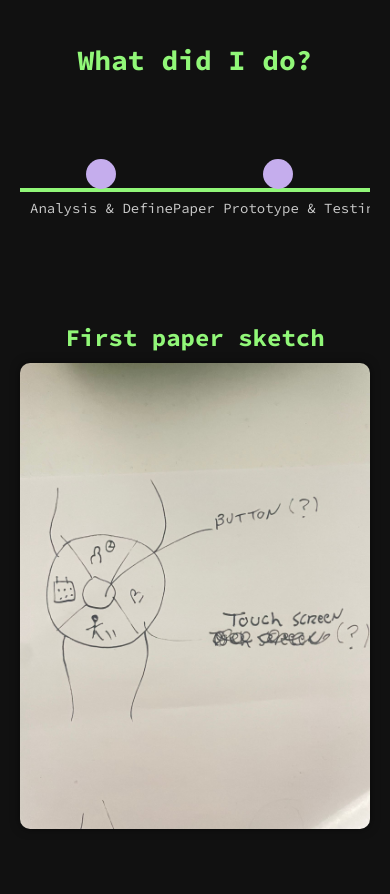
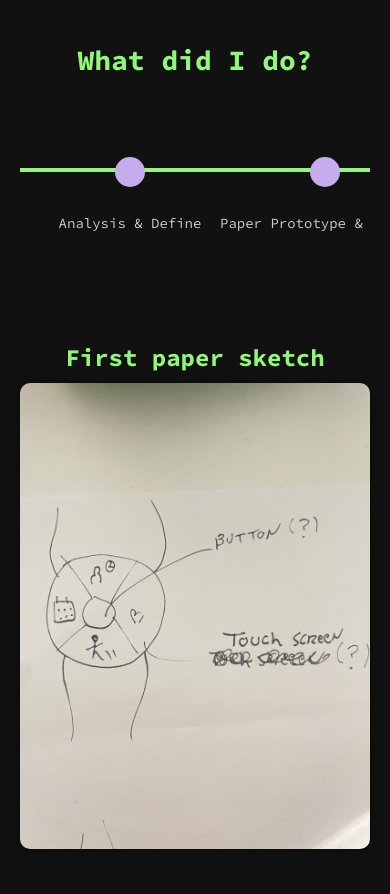
Before and after one commit to yualves94/yuri-portfolio, a plain HTML site: page index.html in a window 390 px wide. Shown: the part 3880-4774 px from the top of the page. Drawn offline with Linux system fonts and the light colour scheme.

Commit message:
Update style.css

```diff
--- a/style.css
+++ b/style.css
@@ -285,6 +285,7 @@ nav a:hover {
   max-width: 1000px;
   padding: 0 20px;
   height: 60px;
+  overflow-x: visible;
 }
 
 .timeline::before {
@@ -312,14 +313,50 @@ nav a:hover {
   height: 30px;
   border-radius: 50%;
   background-color: #C5ADED;
+  position: relative;
+  top: -2px;
   z-index: 2;
 }
 
 .timeline-step span {
+  font-size: 16px;
+  color: #ccc;
   margin-top: 10px;
-  font-size: 14px;
-  color: #ccc;
   white-space: nowrap;
+}
+
+@media (max-width: 768px) {
+  .timeline {
+    display: flex;
+    flex-wrap: nowrap;
+    overflow-x: auto;
+    scroll-snap-type: x mandatory;
+    -webkit-overflow-scrolling: touch;
+    height: 100px;
+    padding-bottom: 20px;
+  }
+
+  .timeline-step {
+    min-width: 180px;
+    flex: 0 0 auto;
+    scroll-snap-align: center;
+  }
+
+  .timeline::before {
+    height: 4px;
+    top: 30px;
+  }
+
+  .timeline-dot {
+    width: 30px;
+    height: 30px;
+    top: 13px;
+  }
+
+  .timeline-step span {
+    font-size: 14px;
+    margin-top: 40px;
+  }
 }
 
 /* Drawings and Iterations */
@@ -460,16 +497,4 @@ footer p {
   .CSS-logo {
     width: 30px;
   }
-
-  /* Fix timeline layout for mobile */
-  .timeline {
-    flex-wrap: nowrap;
-    overflow-x: auto;
-    padding: 20px 10px;
-  }
-
-  .timeline-step {
-    min-width: 140px;
-    flex-shrink: 0;
-  }
 }
```
